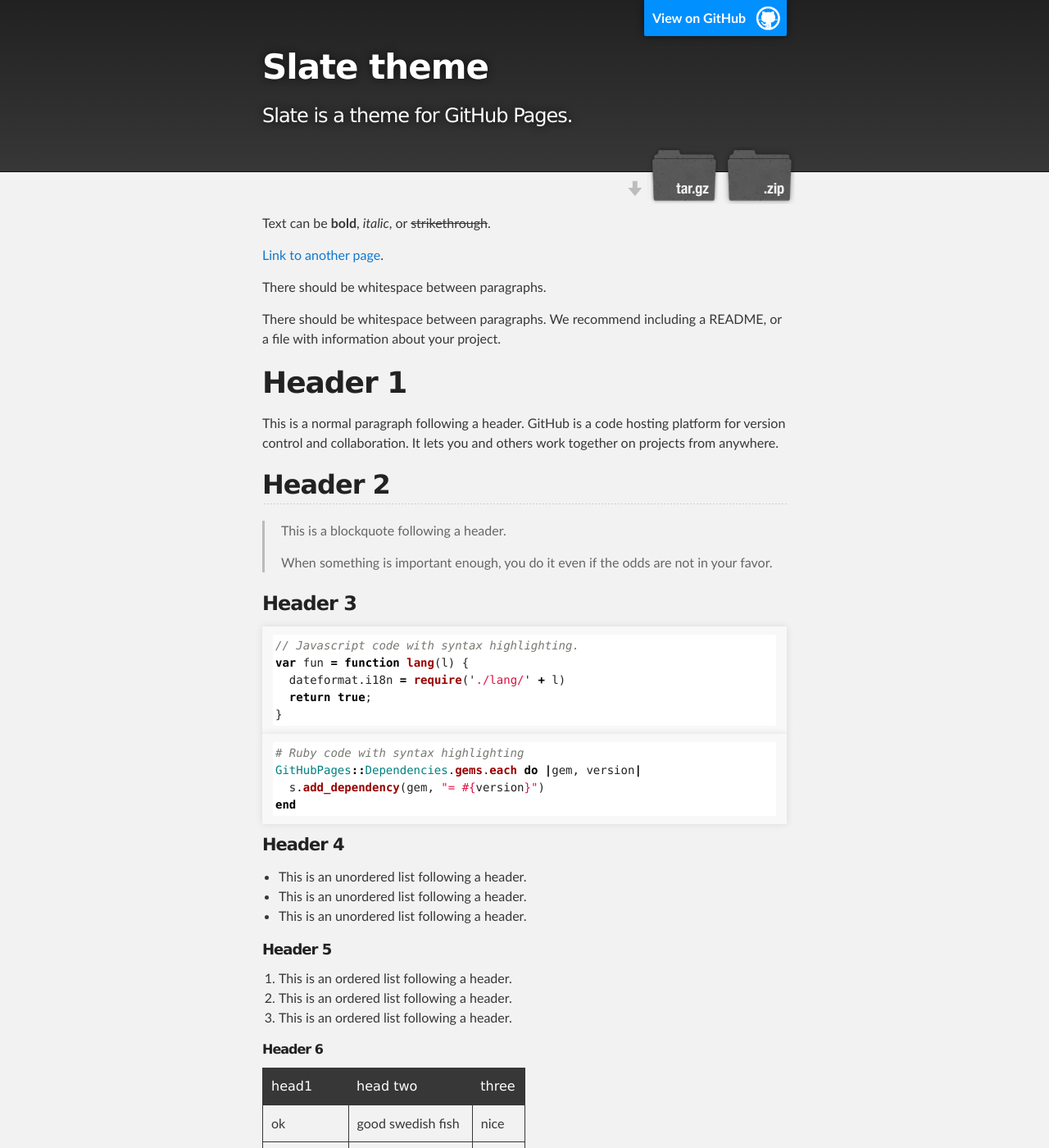
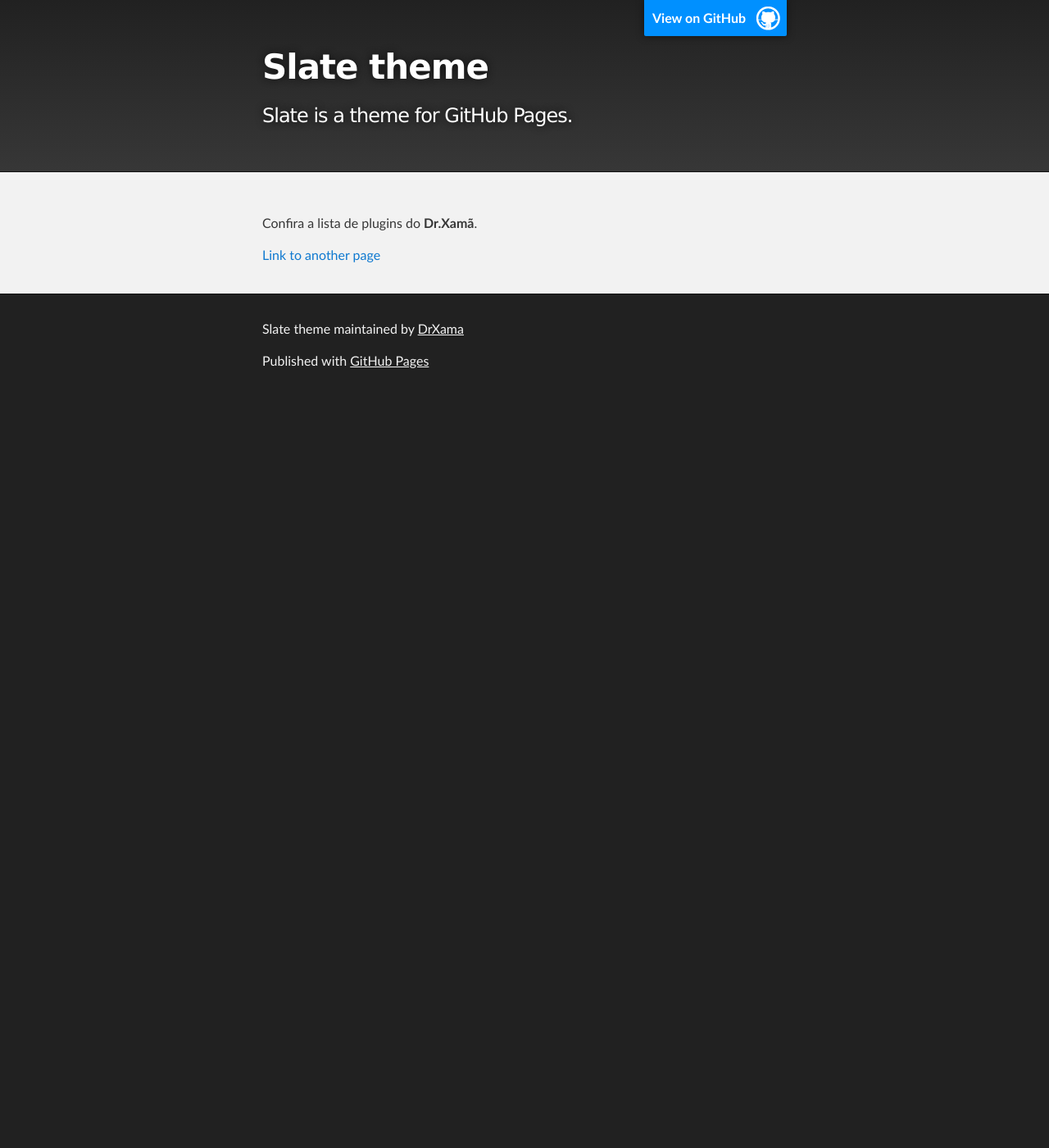
Before and after one commit to DrXama/Dr.Xama---RPG-MAKER-MV, a Jekyll site: the page built from docs/index.md, in a window 1280 px wide and 1400 px high. Shown: the whole window at 82% size. Built offline with Jekyll 4.4.1, drawn with Linux system fonts in a browser that asks for light colours; some of the changed text lies outside the part shown.

Commit message:
adição da lista de plugins

````diff
--- a/docs/_config.yml
+++ b/docs/_config.yml
@@ -1,5 +1,5 @@
 title: Slate theme
 description: Slate is a theme for GitHub Pages.
-show_downloads: true
+show_downloads: false
 google_analytics:
 theme: jekyll-theme-slate
--- a/docs/index.md
+++ b/docs/index.md
@@ -2,122 +2,6 @@
 layout: default
 ---
 
-Text can be **bold**, _italic_, or ~~strikethrough~~.
+Confira a lista de plugins do **Dr.Xamã**.
 
-[Link to another page](./another-page.html).
-
-There should be whitespace between paragraphs.
-
-There should be whitespace between paragraphs. We recommend including a README, or a file with information about your project.
-
-# Header 1
-
-This is a normal paragraph following a header. GitHub is a code hosting platform for version control and collaboration. It lets you and others work together on projects from anywhere.
-
-## Header 2
-
-> This is a blockquote following a header.
->
-> When something is important enough, you do it even if the odds are not in your favor.
-
-### Header 3
-
-```js
-// Javascript code with syntax highlighting.
-var fun = function lang(l) {
-  dateformat.i18n = require('./lang/' + l)
-  return true;
-}
-```
-
-```ruby
-# Ruby code with syntax highlighting
-GitHubPages::Dependencies.gems.each do |gem, version|
-  s.add_dependency(gem, "= #{version}")
-end
-```
-
-#### Header 4
-
-*   This is an unordered list following a header.
-*   This is an unordered list following a header.
-*   This is an unordered list following a header.
-
-##### Header 5
-
-1.  This is an ordered list following a header.
-2.  This is an ordered list following a header.
-3.  This is an ordered list following a header.
-
-###### Header 6
-
-| head1        | head two          | three |
-|:-------------|:------------------|:------|
-| ok           | good swedish fish | nice  |
-| out of stock | good and plenty   | nice  |
-| ok           | good `oreos`      | hmm   |
-| ok           | good `zoute` drop | yumm  |
-
-### There's a horizontal rule below this.
-
-* * *
-
-### Here is an unordered list:
-
-*   Item foo
-*   Item bar
-*   Item baz
-*   Item zip
-
-### And an ordered list:
-
-1.  Item one
-1.  Item two
-1.  Item three
-1.  Item four
-
-### And a nested list:
-
-- level 1 item
-  - level 2 item
-  - level 2 item
-    - level 3 item
-    - level 3 item
-- level 1 item
-  - level 2 item
-  - level 2 item
-  - level 2 item
-- level 1 item
-  - level 2 item
-  - level 2 item
-- level 1 item
-
-### Small image
-
-![Octocat](https://assets-cdn.github.com/images/icons/emoji/octocat.png)
-
-### Large image
-
-![Branching](https://guides.github.com/activities/hello-world/branching.png)
-
-
-### Definition lists can be used with HTML syntax.
-
-<dl>
-<dt>Name</dt>
-<dd>Godzilla</dd>
-<dt>Born</dt>
-<dd>1952</dd>
-<dt>Birthplace</dt>
-<dd>Japan</dd>
-<dt>Color</dt>
-<dd>Green</dd>
-</dl>
-
-```
-Long, single-line code blocks should not wrap. They should horizontally scroll if they are too long. This line should be long enough to demonstrate this.
-```
-
-```
-The final element.
-```
+[Link to another page](./pages/plugins-list.html)
````
Also changed, not shown: docs/another-page.md (deleted, +0 -9 lines), docs/pages/plugins-list.md (added, +34 -0 lines), docs/README.md (deleted), docs/thumbnail.png (deleted).
